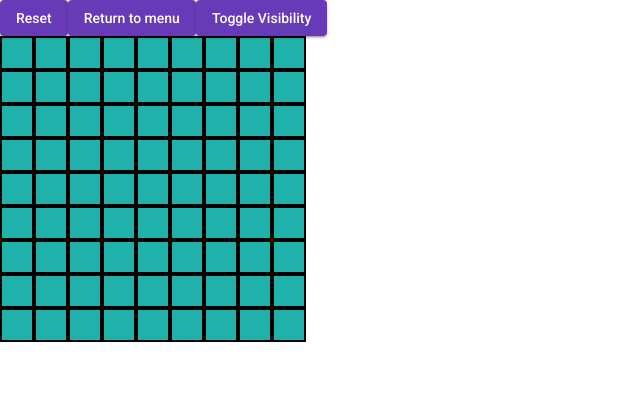
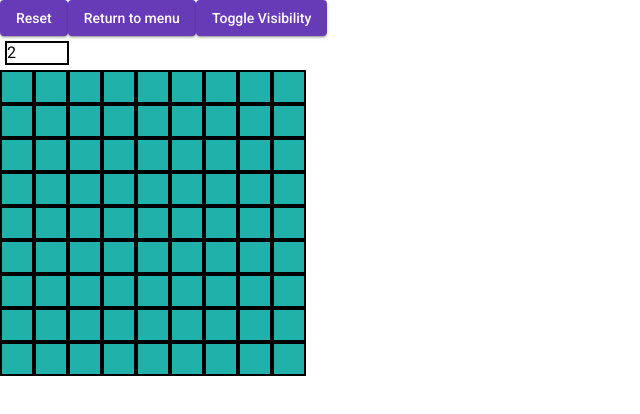
Before and after one commit to emmarsha/em-minesweep, an Angular app: page / in a window 1280 px wide. Both pictures are taken after a click on the button "LETS PLAY". Shown: the top 414 px of the page, without its empty margins (0-640 px from the left). Built offline with nearby package versions, Linux system fonts and the light colour scheme.

Commit message:
timer component

```diff
--- a/src/app/gameboard/gameboard.component.html
+++ b/src/app/gameboard/gameboard.component.html
@@ -4,6 +4,7 @@
         <button mat-raised-button color="primary" (click)="onReset()" >Reset</button>
         <button mat-raised-button color="primary" (click)="onReturnToMenu()" >Return to menu</button>
         <button mat-raised-button color="primary" (click)="ToggleVisibility()" >Toggle Visibility</button>
+        <app-timer #gameTimer></app-timer>
     </div>
 
     <div class="game-container">
--- a/src/app/gameboard/gameboard.component.ts
+++ b/src/app/gameboard/gameboard.component.ts
@@ -1,7 +1,8 @@
-import { Component, OnInit, Input, Output, EventEmitter } from '@angular/core';
+import { Component, OnInit, Input, Output, EventEmitter, ViewChild } from '@angular/core';
 
 // -- Peers --
 import { BoardPiece } from '../boardpiece/boardpiece';
+import { TimerComponent } from '../timer/timer.component';
 
 @Component({
   selector: 'app-gameboard',
@@ -16,6 +17,8 @@ export class GameboardComponent implements OnInit {
 
   @Output() returnToMenu: EventEmitter<any> = new EventEmitter();
 
+  @ViewChild('gameTimer', {static: false}) gameTimer : TimerComponent;
+
   constructor() { }
 
   ngOnInit() {
@@ -23,6 +26,7 @@ export class GameboardComponent implements OnInit {
 
   onReset() {
     this.reset.emit();
+    this.gameTimer.resetTimer();
   }
 
   onReturnToMenu() {
@@ -39,6 +43,7 @@ export class GameboardComponent implements OnInit {
   }
 
   gameOver() {
+    this.gameTimer.stopTimer();
     this.setBoardVisible(true);
   }
 
--- a/src/app/timer/timer.component.css
+++ b/src/app/timer/timer.component.css
@@ -0,0 +1,6 @@
+.timer-container {
+    height: 20px;
+    width: 60px;
+    border: 2px solid black;
+    margin: 5px;
+}
--- a/src/app/timer/timer.component.html
+++ b/src/app/timer/timer.component.html
@@ -1 +1,3 @@
-<p>timer works!</p>
+<div class="timer-container">
+    {{currentTime}}
+</div>
--- a/src/app/timer/timer.component.ts
+++ b/src/app/timer/timer.component.ts
@@ -7,9 +7,33 @@ import { Component, OnInit } from '@angular/core';
 })
 export class TimerComponent implements OnInit {
 
+  currentTime = 0;
+
+  interval = null;
+
   constructor() { }
 
   ngOnInit() {
+    this.startTimer();
+  }
+
+  startTimer() {
+    this.interval = setInterval(() => {
+      this.currentTime++;
+    },1000);
+  }
+
+  stopTimer() {
+    clearInterval(this.interval);
+  }
+
+  clearTimer() {
+    this.currentTime = 0;
+  }
+
+  resetTimer() {
+    this.clearTimer();
+    this.startTimer();
   }
 
 }
```
